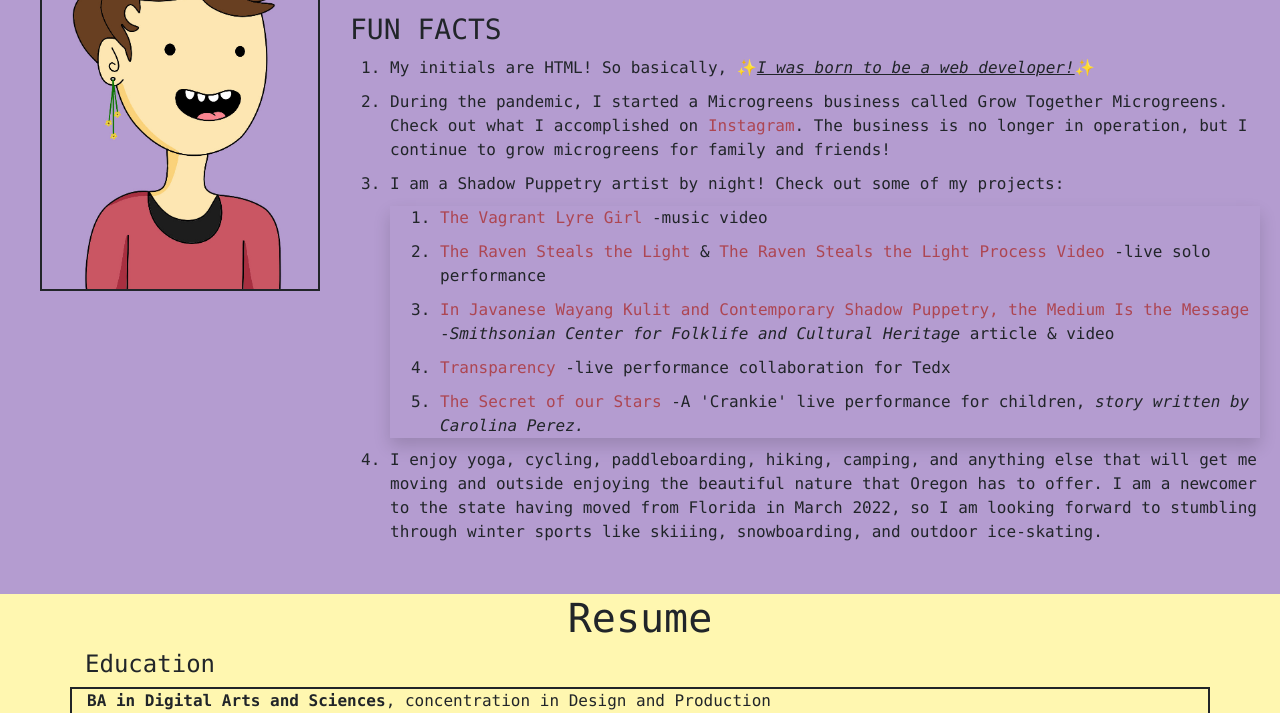
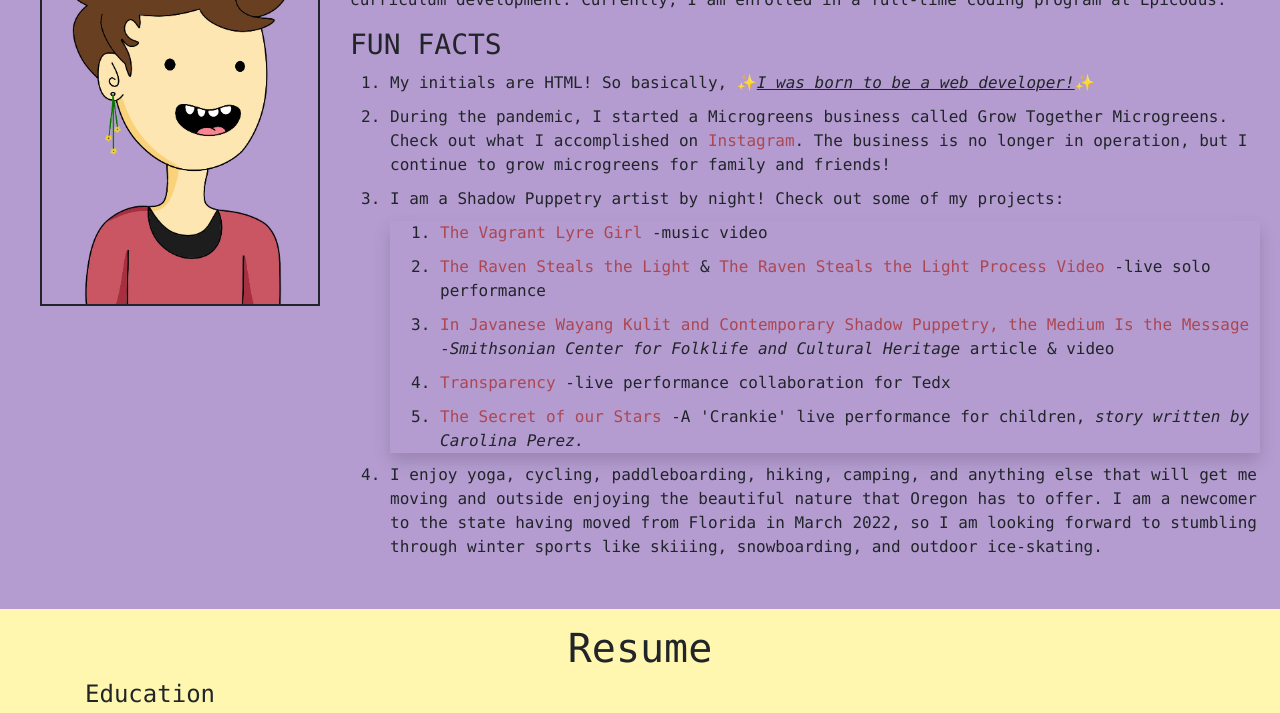
Before and after one commit to helen-lehrer/portfolio, a plain HTML site: page index.html in a window 1280 px wide. Shown: the part 312-1025 px from the top of the page. Drawn offline with nearby package versions, Linux system fonts and the light colour scheme.

Commit message:
Fix bugs.

```diff
--- a/css/styles.css
+++ b/css/styles.css
@@ -24,6 +24,10 @@ body {
 li {
   margin: 10px;
   list-style-type: circle;
+}
+
+div {
+  margin-bottom: 15px;
 }
 
 div.aboutMe {
```
Also changed, not shown: index.html (+0 -1 lines).
